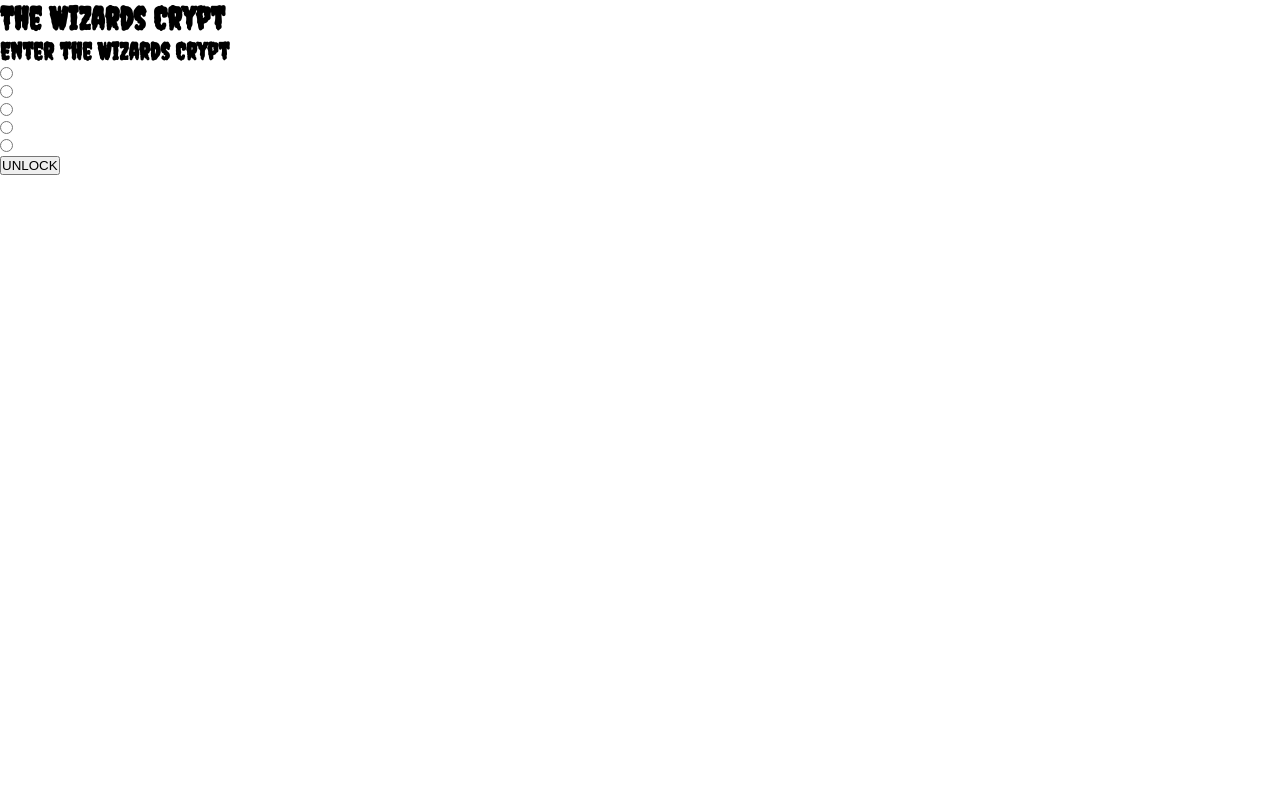
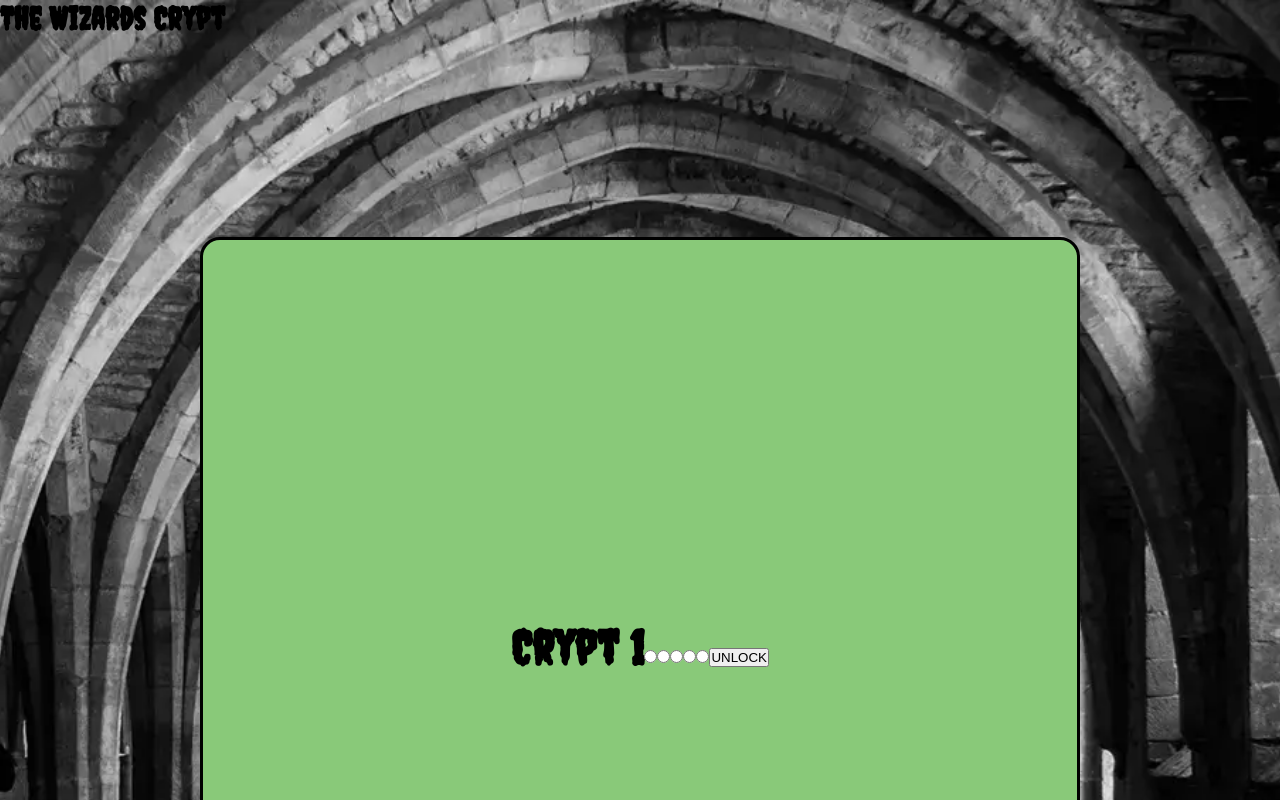
Before and after one commit to Crimson-Wizard/The-Wizards-Crypt, a plain HTML site: page index.html in a window 1280 px wide. Shown: the top 800 px of the page. Drawn offline with Linux system fonts and the light colour scheme; a web font is replaced by a local one.

Commit message:
add css style to game container and main background image

```diff
--- a/assets/css/style.css
+++ b/assets/css/style.css
@@ -7,8 +7,28 @@
 
 /*genral styles*/
 body {
-    background-image: ../images/vertical-shot-hallway-black-white-crypt-fountains-abbey.jpg;
+    background: url("../images/crypt-background.webp") no-repeat center
+    center/cover;
     font-family: "Creepster", system-ui;
     font-weight: 400;
     font-style: normal;
 }
+
+#game-box {
+    color: #000000;
+    background-color: #89c979;
+    padding-top: 40px;
+    display: flex;
+    justify-content: center;
+    align-items: center;
+    height: 100vh;
+    margin: 200px 200px;
+    border-radius: 20px;
+    border: 3px solid #000000;
+}
+
+h2 {
+    display: flex;
+    font-size: 3rem;
+    margin-bottom: 20px;
+}
--- a/index.html
+++ b/index.html
@@ -18,9 +18,9 @@
   </head>
   <body>
     <h1>The Wizards Crypt</h1>
-    <div>
-      <h2>Enter the Wizards Crypt</h2>
-      <div id=" barrel">
+    <div id="game-box">
+      <h2>Crypt 1</h2>
+      <div id="barrel"></div>
         <div id="pin-one">
           <input type="radio" id="pin-one-input" />
         </div>
```
Also changed, not shown: assets/images/crypt-background.webp (added).
